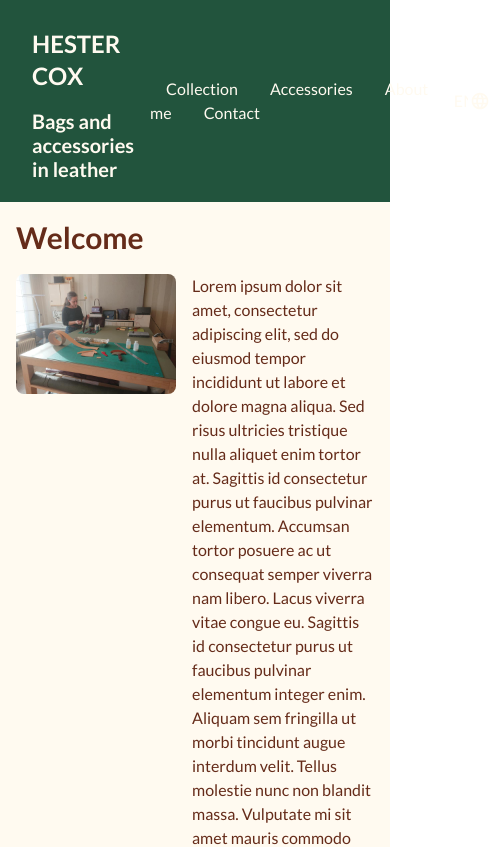
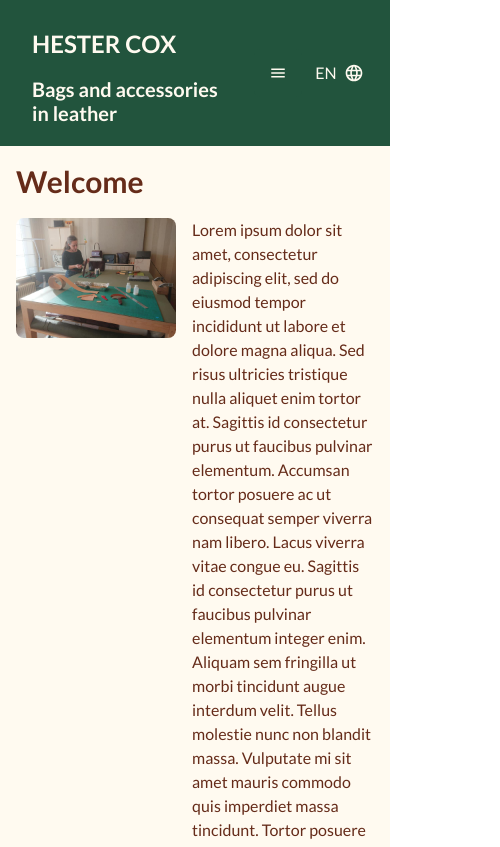
Before and after one commit to jimmy-chr/hester-cox-chakra, a React (Vite) app: page / in a window 390 px wide. Shown: the top 847 px of the page, 500 px wide, since content can reach past the window. Built offline with nearby package versions, Linux system fonts and the light colour scheme.

Commit message:
adding responsiveness to menu

```diff
--- a/src/components/Header.tsx
+++ b/src/components/Header.tsx
@@ -2,6 +2,7 @@ import { Box, Flex, Heading, Link, Stack } from "@chakra-ui/react";
 import { LanguageSelect } from "./LanguageSelect";
 import { useTranslation } from "react-i18next";
 import { Link as ReactRouterLink } from "react-router-dom";
+import Navigation from "./Navigation";
 
 function Header() {
   const { t } = useTranslation();
@@ -24,20 +25,7 @@ function Header() {
           </Link>
         </Stack>
         <Stack direction={"row"} alignItems={"center"}>
-          <nav>
-            <Link mx={"1em"} as={ReactRouterLink} to="/collection">
-              {t("menu.collection")}
-            </Link>
-            <Link mx={"1em"} as={ReactRouterLink} to="/accessories">
-              {t("menu.accessories")}
-            </Link>
-            <Link mx={"1em"} as={ReactRouterLink} to="/about-me">
-              {t("menu.about-me")}
-            </Link>
-            <Link mx={"1em"} as={ReactRouterLink} to="/contact">
-              {t("menu.contact")}
-            </Link>
-          </nav>
+          <Navigation />
           <LanguageSelect />
         </Stack>
       </Flex>
--- /dev/null
+++ b/src/components/Navigation.tsx
@@ -0,0 +1,78 @@
+import {
+  Link,
+  HStack,
+  IconButton,
+  useBreakpointValue,
+  useDisclosure,
+  Drawer,
+  DrawerOverlay,
+  DrawerContent,
+  DrawerCloseButton,
+  DrawerBody,
+  Stack,
+} from "@chakra-ui/react";
+import { useTranslation } from "react-i18next";
+import { Link as ReactRouterLink } from "react-router-dom";
+import { MdMenu, MdClose } from "react-icons/md";
+
+function Navigation() {
+  const { isOpen, onOpen, onClose } = useDisclosure();
+  const isMobile = useBreakpointValue({ base: true, md: false }); // base = mobile, md = desktop+
+  const { t } = useTranslation();
+  const links = [
+    { name: t("menu.collection"), path: "/collection" },
+    { name: t("menu.accessories"), path: "/accessories" },
+    { name: t("menu.about-me"), path: "/about-me" },
+    { name: t("menu.contact"), path: "/contact" },
+  ];
+
+  return (
+    <>
+      <HStack
+        spacing={8}
+        alignItems="center"
+        display={{ base: "none", md: "flex" }}
+        as="nav"
+      >
+        {links.map((link) => (
+          <Link mx={"1em"} as={ReactRouterLink} to={link.path} key={link.name}>
+            {link.name}
+          </Link>
+        ))}
+      </HStack>
+      {/* Mobile Hamburger Icon */}
+      <IconButton
+        size="lg"
+        icon={isOpen ? <MdClose /> : <MdMenu />}
+        aria-label="Open Menu"
+        display={{ base: "flex", md: "none" }}
+        onClick={onOpen}
+        bg="green.800"
+        color="orange.50"
+      />
+      {/* Mobile Drawer Menu */}
+      <Drawer placement="top" onClose={onClose} isOpen={isOpen}>
+        <DrawerOverlay />
+        <DrawerContent>
+          <DrawerCloseButton />
+          <DrawerBody>
+            <Stack as="nav" spacing={4}>
+              {links.map((link) => (
+                <Link
+                  mx={"1em"}
+                  as={ReactRouterLink}
+                  to={link.path}
+                  key={link.name}
+                >
+                  {link.name}
+                </Link>
+              ))}
+            </Stack>
+          </DrawerBody>
+        </DrawerContent>
+      </Drawer>
+    </>
+  );
+}
+
+export default Navigation;
```
